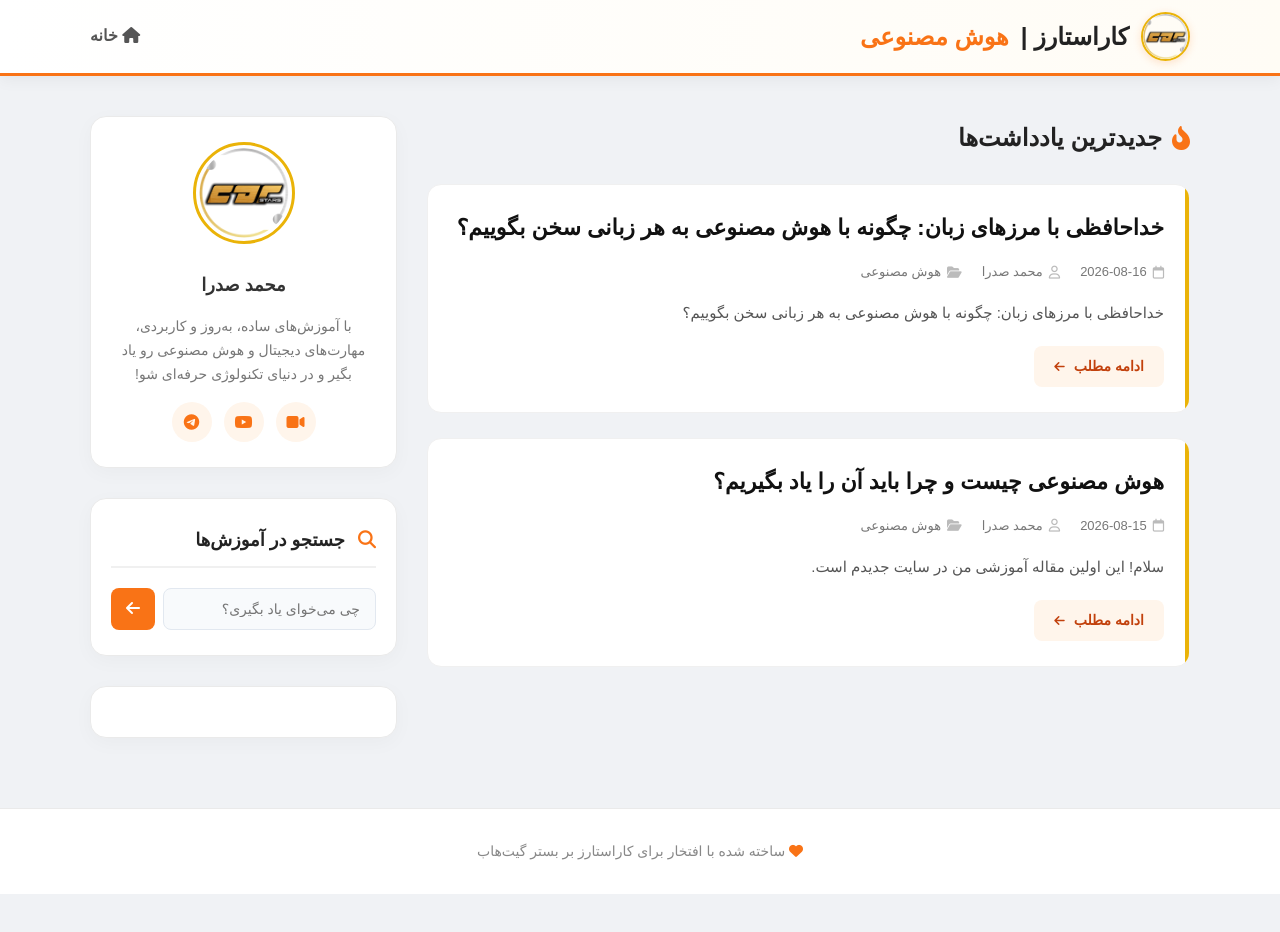
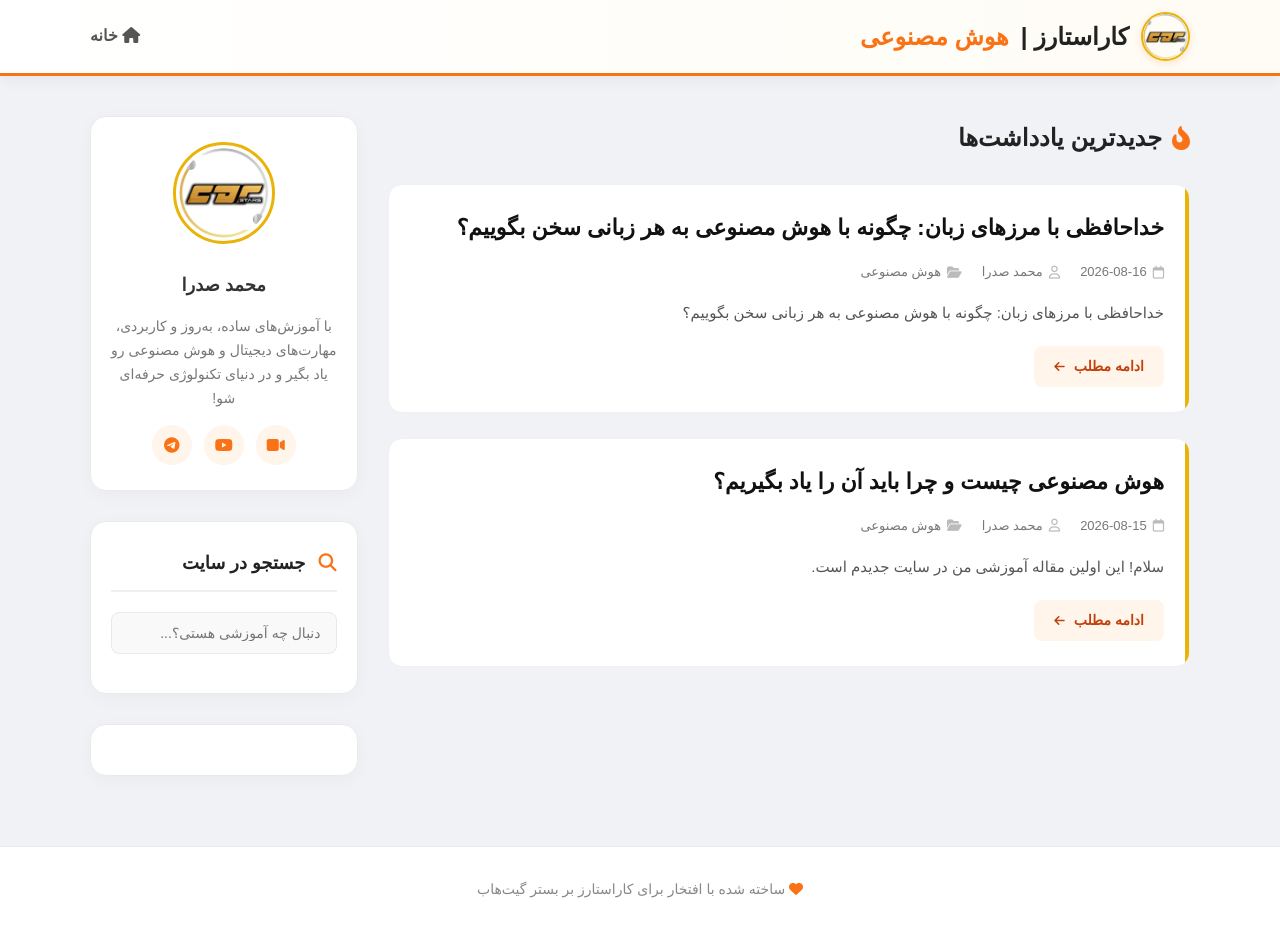
Before and after one commit to carstars7/carstars7.github.io, a Jekyll site: the page built from index.html, in a window 1280 px wide and 932 px high. Built offline with Jekyll 4.4.1, drawn with Linux system fonts in a browser that asks for light colours; comment, search, counter and statistics services are not loaded; a style sheet for code colours, icons or effects is not loaded.

Commit message:
Update default.html

```diff
--- a/_layouts/default.html
+++ b/_layouts/default.html
@@ -5,6 +5,7 @@
     <meta name="viewport" content="width=device-width, initial-scale=1.0">
 
     <meta name="google-site-verification" content="PYXn9t45sanThb2aLx0SCVAMLN1GLoAuCIVJXpo0bOA" />
+
     <title>{{ page.title | default: "کاراستارز | آموزش هوش مصنوعی" }}</title>
 
     <link rel="icon" type="image/jpeg" href="/logo.jpg">
@@ -44,19 +45,18 @@
         .social-links { display: flex; justify-content: center; gap: 12px; flex-wrap: wrap; }
         .social-links a { display: flex; align-items: center; justify-content: center; width: 40px; height: 40px; background: #fff5eb; color: var(--primary); border-radius: 50%; text-decoration: none; transition: all 0.3s; }
         .social-links a:hover { background: var(--primary); color: white; transform: translateY(-3px); }
-
-        /* استایل‌های باکس جستجو */
-        .search-form { display: flex; gap: 8px; }
-        .search-form input[type="text"] { flex: 1; padding: 12px 15px; border: 1px solid #e2e8f0; border-radius: 8px; font-family: 'Vazirmatn', sans-serif; font-size: 14px; outline: none; transition: all 0.3s; background: #f8fafc; }
-        .search-form input[type="text"]:focus { border-color: var(--primary); background: #fff; box-shadow: 0 0 0 3px rgba(249, 115, 22, 0.1); }
-        .search-form button { background: var(--primary); color: white; border: none; padding: 0 15px; border-radius: 8px; cursor: pointer; transition: 0.3s; font-size: 16px; }
-        .search-form button:hover { background: #ea580c; transform: translateY(-2px); }
-
         .main-content h1 { font-size: 30px; color: #111; margin-top: 0;}
         .main-content p { font-size: 17px; text-align: justify; }
         .main-content img { max-width: 100%; height: auto; border-radius: 12px; margin: 20px 0; }
         footer { text-align: center; padding: 30px 20px; background: #fff; color: #888; border-top: 1px solid #eaeaea; font-size: 14px; }
         @media (max-width: 900px) { .wrapper { grid-template-columns: 1fr; } .header-inner { flex-direction: column; gap: 15px; } nav { margin-top: 10px; } nav a { margin: 0 10px; } }
+
+        /* استایل‌های باکس جستجو */
+        .search-input { width: 100%; padding: 12px 15px; border: 1px solid #eaeaea; border-radius: 8px; font-family: 'Vazirmatn', sans-serif; font-size: 14px; box-sizing: border-box; background: #f9f9f9; transition: border 0.3s; }
+        .search-input:focus { outline: none; border-color: var(--primary); background: #fff; }
+        #results-container { list-style: none; padding: 0; margin-top: 10px; font-size: 14px; }
+        #results-container li { margin-bottom: 10px; border-bottom: 1px dashed #eee; padding-bottom: 10px; }
+        #results-container li a { color: var(--primary); text-decoration: none; font-weight: bold; }
     </style>
 </head>
 <body>
@@ -84,15 +84,13 @@
                 </div>
             </div>
 
-            <!-- باکس جستجوی جدید جایگزین برچسب‌ها شد -->
+            <!-- باکس جدید جستجو که جایگزین برچسب‌ها شد -->
             <div class="card">
-                <div class="sidebar-title"><i class="fa-solid fa-magnifying-glass"></i> جستجو در آموزش‌ها</div>
-                <form action="https://www.google.com/search" method="get" target="_blank" class="search-form">
-                    <!-- کلمه کلیدی مخفی برای محدود کردن سرچ به سایت شما -->
-                    <input type="hidden" name="as_sitesearch" value="carstars7.github.io">
-                    <input type="text" name="q" placeholder="چی می‌خوای یاد بگیری؟" required>
-                    <button type="submit"><i class="fa-solid fa-arrow-left"></i></button>
-                </form>
+                <div class="sidebar-title"><i class="fa-solid fa-magnifying-glass"></i> جستجو در سایت</div>
+                <div>
+                    <input type="text" id="search-input" class="search-input" placeholder="دنبال چه آموزشی هستی؟...">
+                    <ul id="results-container"></ul>
+                </div>
             </div>
 
             <div class="card">
@@ -107,5 +105,16 @@
 
     <div id="mediaad-RlBM7"></div>
 
+    <!-- اسکریپت موتور جستجوی سریع سایت -->
+    <script src="https://cdn.jsdelivr.net/npm/simple-jekyll-search@latest/dest/simple-jekyll-search.min.js"></script>
+    <script>
+        var sjs = SimpleJekyllSearch({
+            searchInput: document.getElementById('search-input'),
+            resultsContainer: document.getElementById('results-container'),
+            json: '/search.json',
+            searchResultTemplate: '<li><a href="{url}">{title}</a></li>',
+            noResultsText: '<li style="color: #777; font-size: 13px;">مقاله‌ای با این نام پیدا نشد!</li>'
+        })
+    </script>
 </body>
 </html>
```
